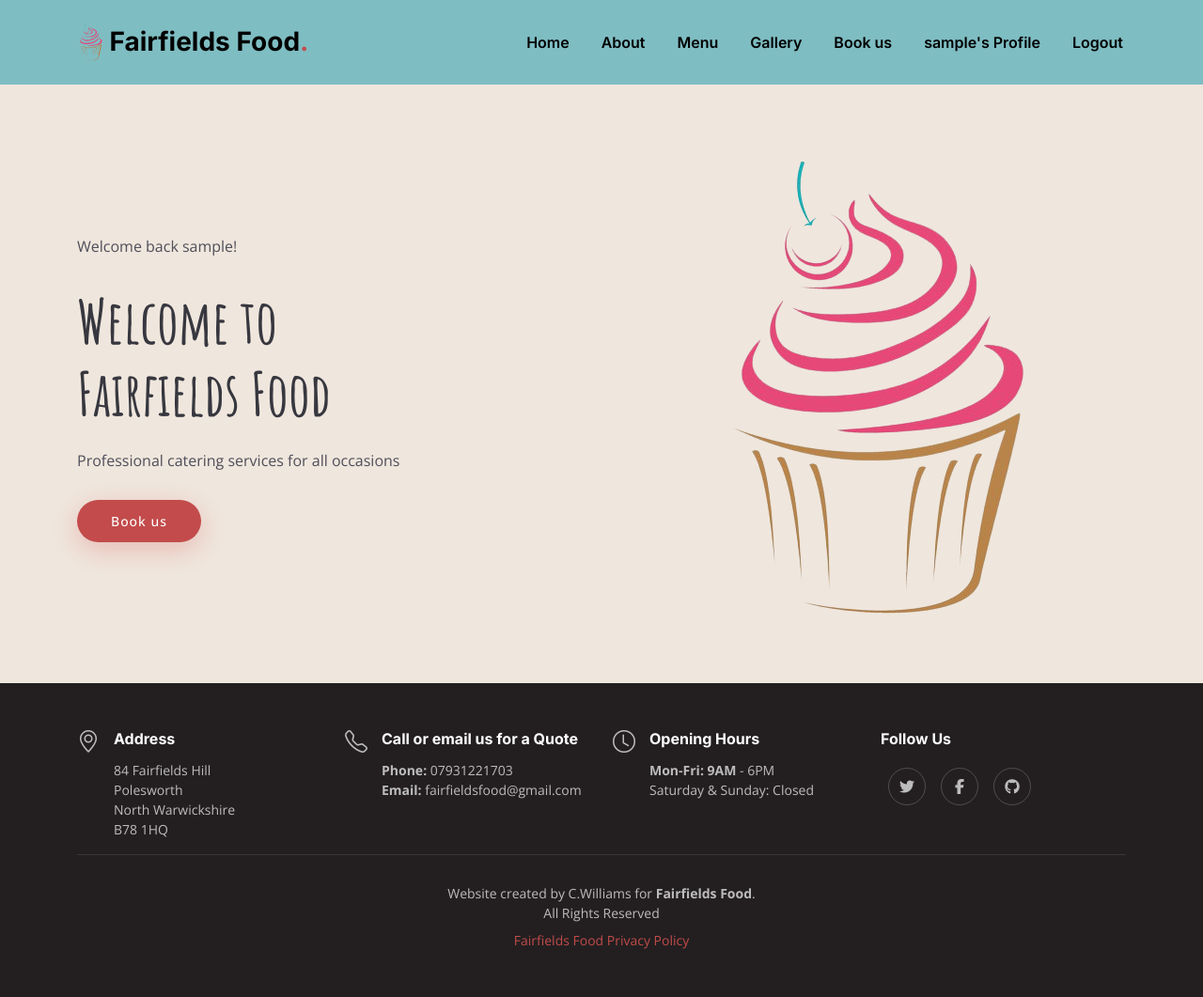
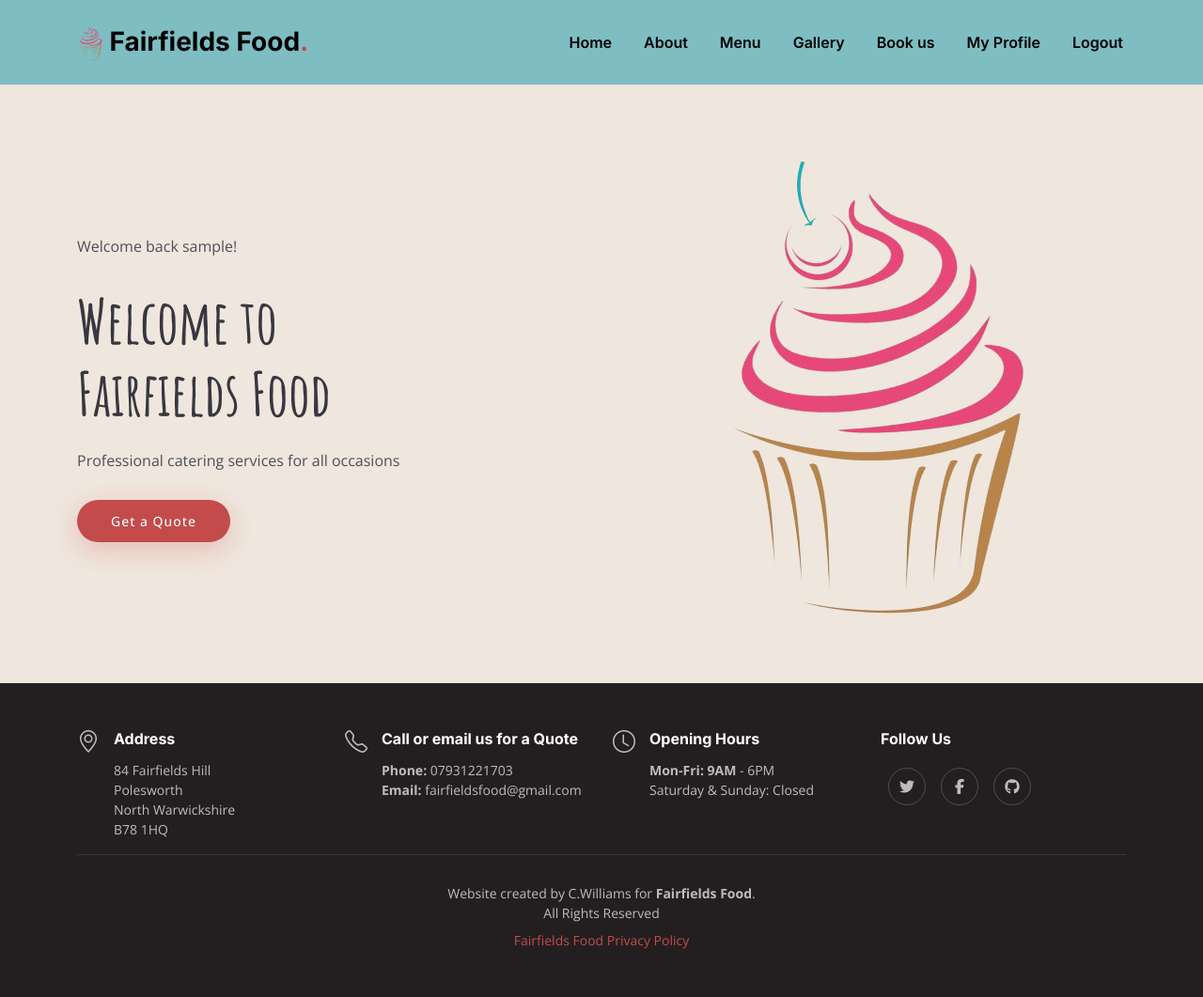
Before and after one commit to Chr15w1986/Fairfields-Food, a Django app: page / in a window 1280 px wide. Shown: the whole page at 94% size. Run offline with Django 3.2, Linux system fonts and the light colour scheme; the visitor is signed in with stand-in values (Sample User, id 1); some libraries are stand-ins or nearby versions.

Commit message:
change bookus to get a quote, also changed image position on bookus page

```diff
--- a/home/templates/home/bookus.html
+++ b/home/templates/home/bookus.html
@@ -12,9 +12,6 @@
             <p><strong>Book a Buffet with us!</strong></p>
         </div>
         <div class="row g-0">
-
-            <div class="col-lg-4 reservation-img" style="background-image: url(static/media/gallery/bookus.jpg);"
-                data-aos="zoom-out" data-aos-delay="200"></div>
 
             <div class="col-lg-8 d-flex align-items-center reservation-form-bg">
                 <form action="forms/book-a-table.php" method="post" role="form" class="php-email-form"
@@ -47,7 +44,8 @@
                         </div>
                         <div class="col-lg-4 col-md-6">
                             <input type="number" class="form-control" name="people" id="people"
-                                placeholder="No. of people" data-rule="minlen:1" data-msg="Please enter at least 1 chars">
+                                placeholder="No. of people" data-rule="minlen:1"
+                                data-msg="Please enter at least 1 chars">
                             <div class="validate"></div>
                         </div>
                     </div>
--- a/home/templates/home/index.html
+++ b/home/templates/home/index.html
@@ -16,7 +16,7 @@
 				<p data-aos="fade-down" data-aos-delay="100">Professional catering services for all occasions</p>
 				<div class="d-flex" data-aos="fade-up" data-aos-delay="1100">
 
-					<a href="{% url 'book-us' %}" class="btn-book-a-table">Book us</a>
+					<a href="{% url 'book-us' %}" class="btn-book-a-table">Get a Quote</a>
 				</div>
 			</div>
 			<div class="col-lg-5 order-1 order-lg-2 text-center text-lg-start d-none d-lg-block">
--- a/static/css/style.css
+++ b/static/css/style.css
@@ -1126,7 +1126,7 @@ section {
 	bottom: 0;
 	height: 100%;
 	width: 100%;
-	background: url(../img/team-shape.svg) no-repeat center bottom;
+
 	background-size: contain;
 	z-index: 1;
 }
@@ -1206,6 +1206,7 @@ section {
 
 .book-a-table .reservation-form-bg {
 	background: rgba(55, 55, 63, 0.04);
+	background-image: url(../media/gallery/bookus.jpg);
 }
 
 .book-a-table .php-email-form {
--- a/templates/base.html
+++ b/templates/base.html
@@ -70,7 +70,7 @@
                         <li><a href="{% url 'menu' %}">Menu</a></li>
                         <li><a href="{% url 'gallery' %}">Gallery</a></li>
                         <li><a href="{% url 'book-us' %}">Book us</a></li>
-                        <li><a href="{% url 'profiles' %}">{{ user }}'s
+                        <li><a href="{% url 'profiles' %}">My
                             Profile</a></li>
                         <li><a href="{% url 'account_logout' %}">Logout</a></li>
                     {% else %}
@@ -78,7 +78,7 @@
                         <li><a href="{% url 'about' %}">About</a></li>
                         <li><a href="{% url 'menu' %}">Menu</a></li>
                         <li><a href="{% url 'gallery' %}">Gallery</a></li>
-                        <li><a href="{% url 'book-us' %}">Book us</a></li>
+                        <li><a href="{% url 'book-us' %}">Get a Quote</a></li>
                         <!-- if user is not logged in, change book-us to get a quote maybe? -->
                         <li><a href="{% url 'account_signup' %}">Register</a></li>
                         <li><a href="{% url 'account_login' %}">Login</a></li>
```
